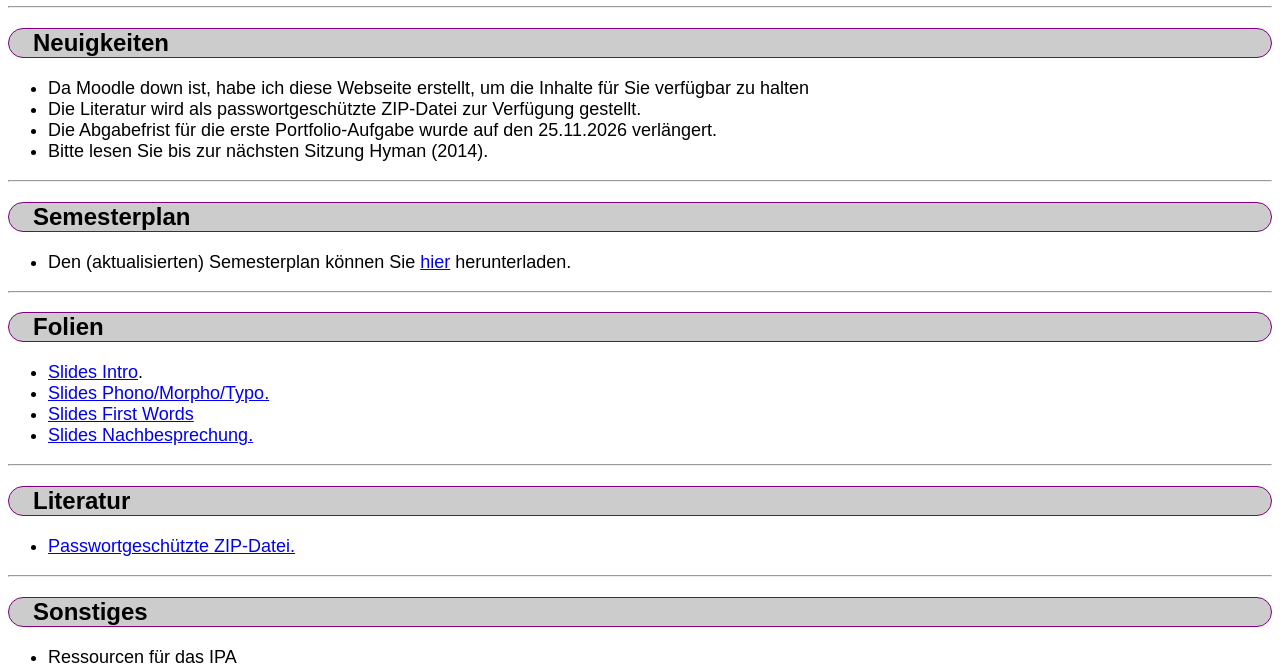
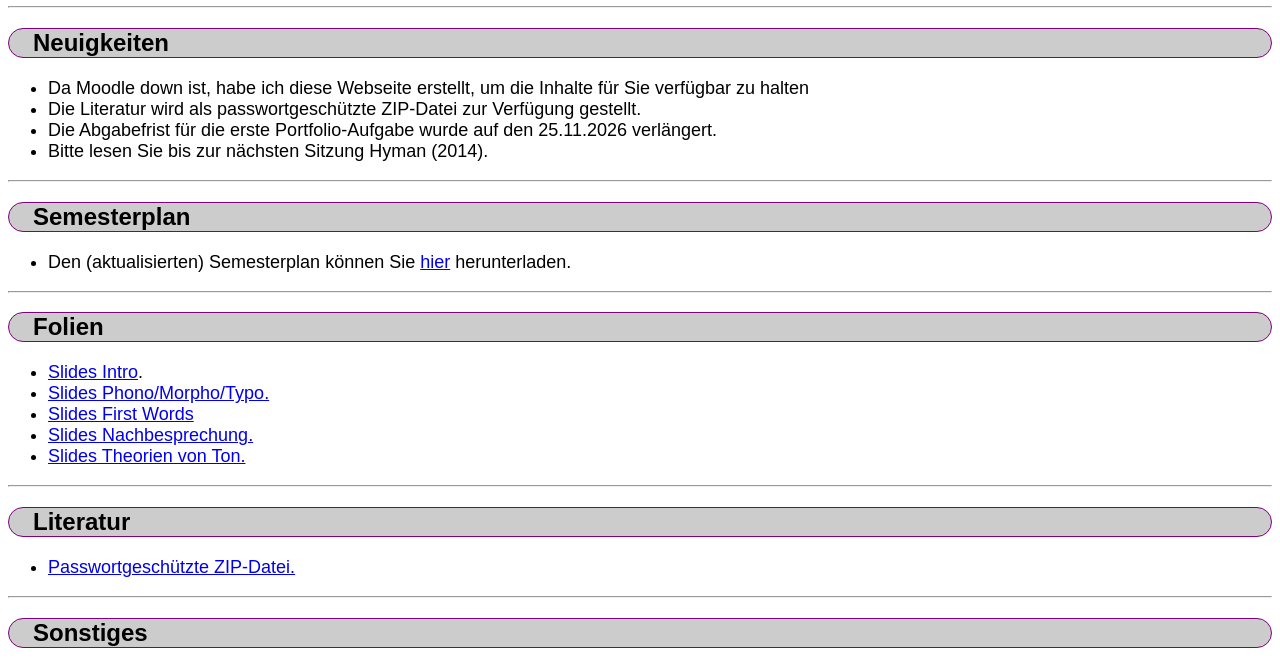
Before and after one commit to SETebay/setebay, a plain HTML site: page tofiwo.html in a window 1280 px wide. Shown: the part 105-770 px from the top of the page. Drawn offline with Linux system fonts and the light colour scheme.

Commit message:
Update tofiwo.html

```diff
--- a/tofiwo.html
+++ b/tofiwo.html
@@ -64,6 +64,8 @@ font-size:large;
   <li> <a href="02ToFiWoPhonoTypoMorpho.pdf">Slides Phono/Morpho/Typo.</a> </li>
 	  <li> <a href="03BToFiWoFirstWords.pdf">Slides First Words</a> </li>
 	   <li> <a href="04ToFiWoNachbesprechung.pdf">Slides Nachbesprechung.</a> </li>
+	   <li> <a href="04ToFiWoTheo.pdf">Slides Theorien von Ton.</a> </li>
+
  </ul>
 <hr>
 
```
